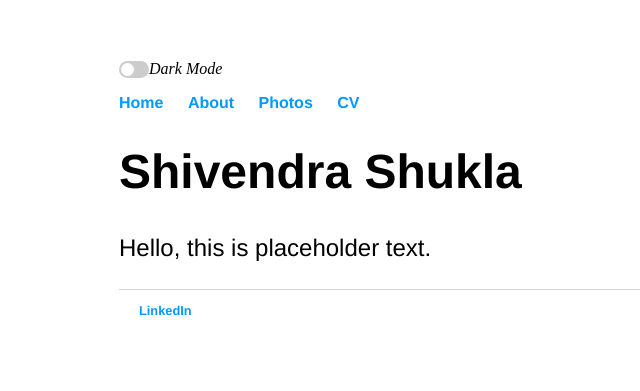
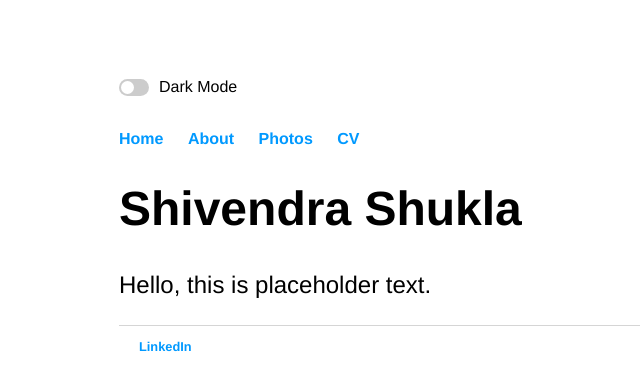
Before and after one commit to thatshivendrashukla/thatshivendrashukla.github.io, a Jekyll site: the page built from index.html, in a window 1280 px wide. Shown: the top 391 px of the page, without its empty margins (73-713 px from the left). Built offline with Jekyll 4.4.1, drawn with Linux system fonts in a browser that asks for light colours.

Commit message:
Update default.html

```diff
--- a/_layouts/default.html
+++ b/_layouts/default.html
@@ -11,7 +11,7 @@
 		</head>
 		<body>
 			<nav>
-			<div class="theme-switch-wrapper"><label class="theme-switch" for="checkbox"><input type="checkbox" id="checkbox" /><div class="slider round"></div></label><em>Dark Mode</em>{% include darkmode.html %}</div>
+			<div class="theme-switch-wrapper"><label class="theme-switch" for="checkbox"><input type="checkbox" id="checkbox" /><div class="slider round"></div></label><p>Dark Mode</p>{% include darkmode.html %}</div>
 	    		<ul>
 	        		<li><a href="/">Home</a></li>
 		        	<li><a href="/about">About</a></li>
```
